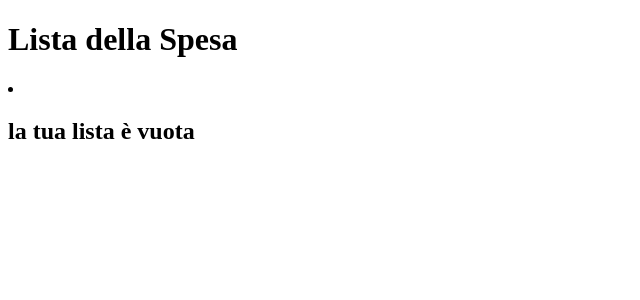
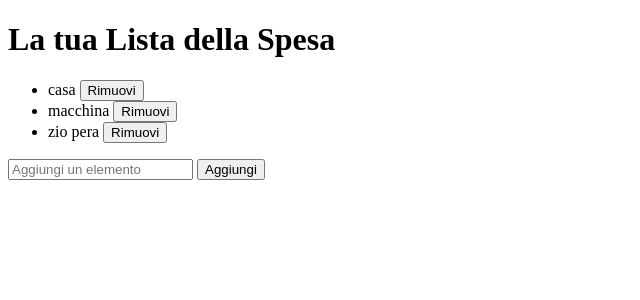
Before and after one commit to astorelloo/progettino, a Flask app: page / in a window 1280 px wide. Shown: the top 300 px of the page, without its empty margins (0-640 px from the left). Run offline with Flask 3, Linux system fonts and the light colour scheme.

Commit message:
codice finito

```diff
--- a/progettino/app.py
+++ b/progettino/app.py
@@ -1,13 +1,22 @@
-from flask import Flask, render_template
-#render_template: collegare file HTML.
-
-#base per far funzionare flask
+from flask import Flask, render_template, request, redirect, url_for
 app = Flask(__name__)
+lista_spesa = ["casa", "macchina", "zio pera"]
 @app.route('/')
 def home():
-    return render_template('index.html')
+    return render_template('index.html', lista=lista_spesa)
 
-lista=["casa","macchina", "zio pera"]
-#avvio dell'app Flask
+@app.route('/aggiungi', methods=['POST'])
+def aggiungi():
+    elemento = request.form['elemento']
+    if elemento:
+        lista_spesa.append(elemento)
+    return redirect(url_for('home'))
+
+@app.route('/rimuovi/<int:indice>', methods=['POST'])
+def rimuovi(indice):
+    if 0 <= indice < len(lista_spesa):
+        lista_spesa.pop(indice)
+    return redirect(url_for('home'))
+
 if __name__ == '__main__':
     app.run(debug=True)
--- a/progettino/templates/index.html
+++ b/progettino/templates/index.html
@@ -6,20 +6,26 @@
         <title>La tua lista della spesa</title>
     </head>
     <body>
-        <h1>Lista della Spesa</h1>
-        <div>
-            <li>
-                {%if lista %}<!--se e inizializzato lo fa senno va nel else-->
-                    <h2>piena come tu ma</h2>
-                    <ul>
-                        {% for elemento in lista %}
-                            <li>{{ elemento }}</li>
-                        {% endfor %}
-                    </ul>
-                {%else%}
-                    <h2>la tua lista è vuota</h2>
-                {%endif %}
-            </li>
-        </div>
-    </body>
+        <h1>La tua Lista della Spesa</h1>
+        {% if lista %}
+            <ul>
+                {% for elemento in lista %}
+                <li>
+                    {{ elemento }}
+                    <form action="/rimuovi/{{ loop.index0 }}" method="post"
+                        style="display:inline;">
+                        <button type="submit">Rimuovi</button>
+                    </form>
+                </li>
+                    {% endfor %}
+                </ul>
+                {% else %}
+            <p>La lista è vuota.</p>
+        {% endif %}
+        <form action="/aggiungi" method="post">
+        <input type="text" name="elemento" placeholder="Aggiungi un elemento"
+        required>
+        <button type="submit">Aggiungi</button>
+        </form>
+        </body>
 </html>
```
